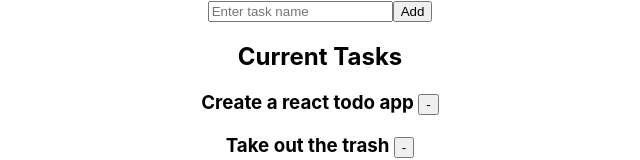
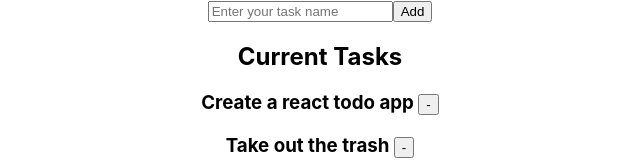
Before and after one commit to alittlebroken/react-todo, a React (Create React App) app: page / in a window 1280 px wide. Shown: the top 160 px of the page, without its empty margins (320-960 px from the left). Built offline with nearby package versions, Linux system fonts and the light colour scheme.

Commit message:
Modified addTask function to only add a task if the user has actually entered a task name in and not just clicked the add button

```diff
--- a/src/components/TaskBar/TaskBar.js
+++ b/src/components/TaskBar/TaskBar.js
@@ -13,6 +13,11 @@
 
   // process the button click
   const handleClick = () => {
+    // Don't add an empty task to the list
+    if(!taskName){
+      return;
+    }
+
     props.onAdd(taskName);
     setTaskName('');
   };
@@ -21,11 +26,16 @@
     <div>
 
         <input
+          className="addTask"
           value={taskName}
-          placeholder="Enter task name"
+          placeholder="Enter your task name"
           onChange={handleChange} />
 
-        <button onClick={handleClick}>Add</button>
+        <button
+          className="addTaskButton"
+          onClick={handleClick}>
+          Add
+        </button>
 
     </div>
   );
```
